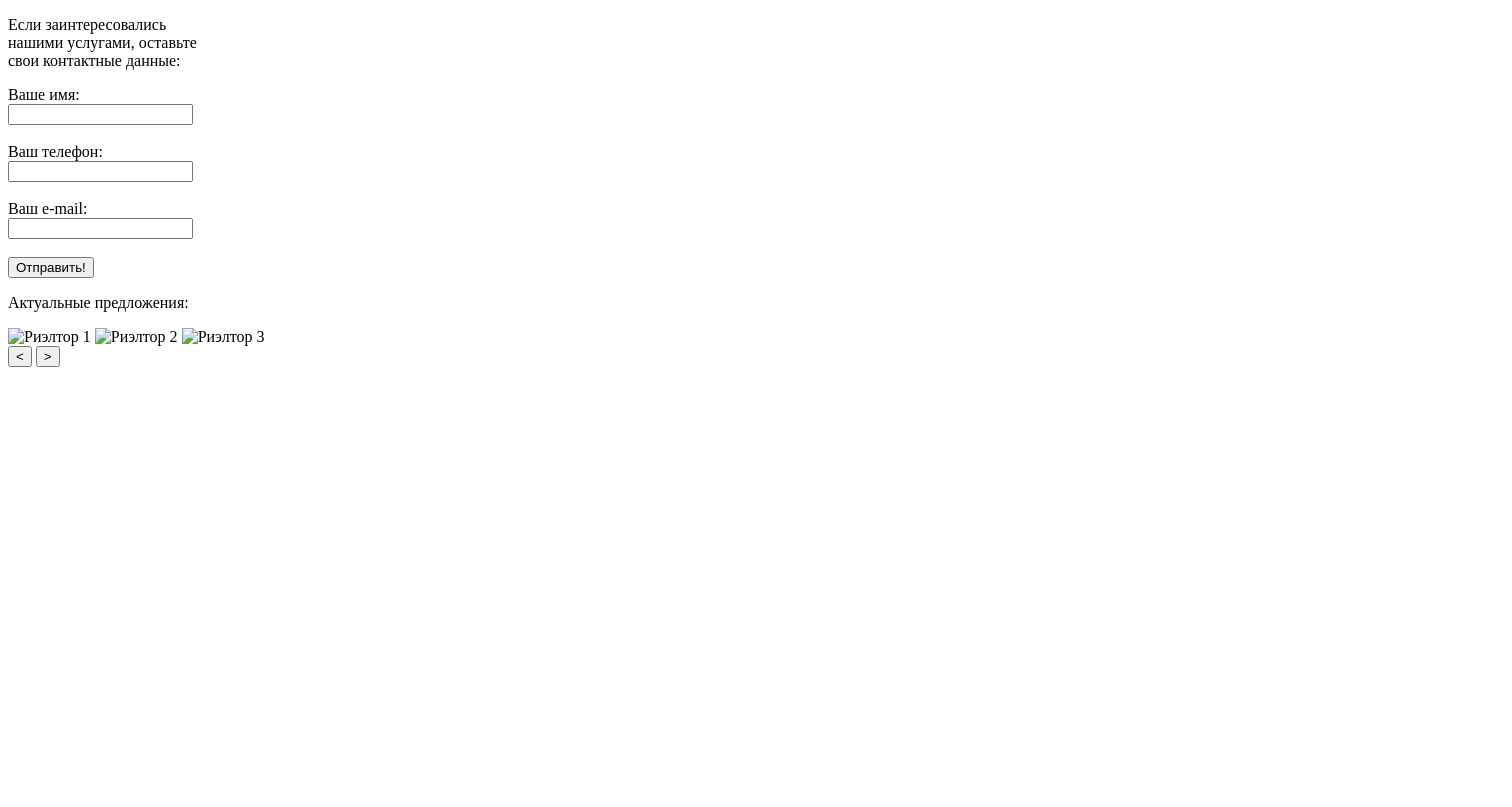
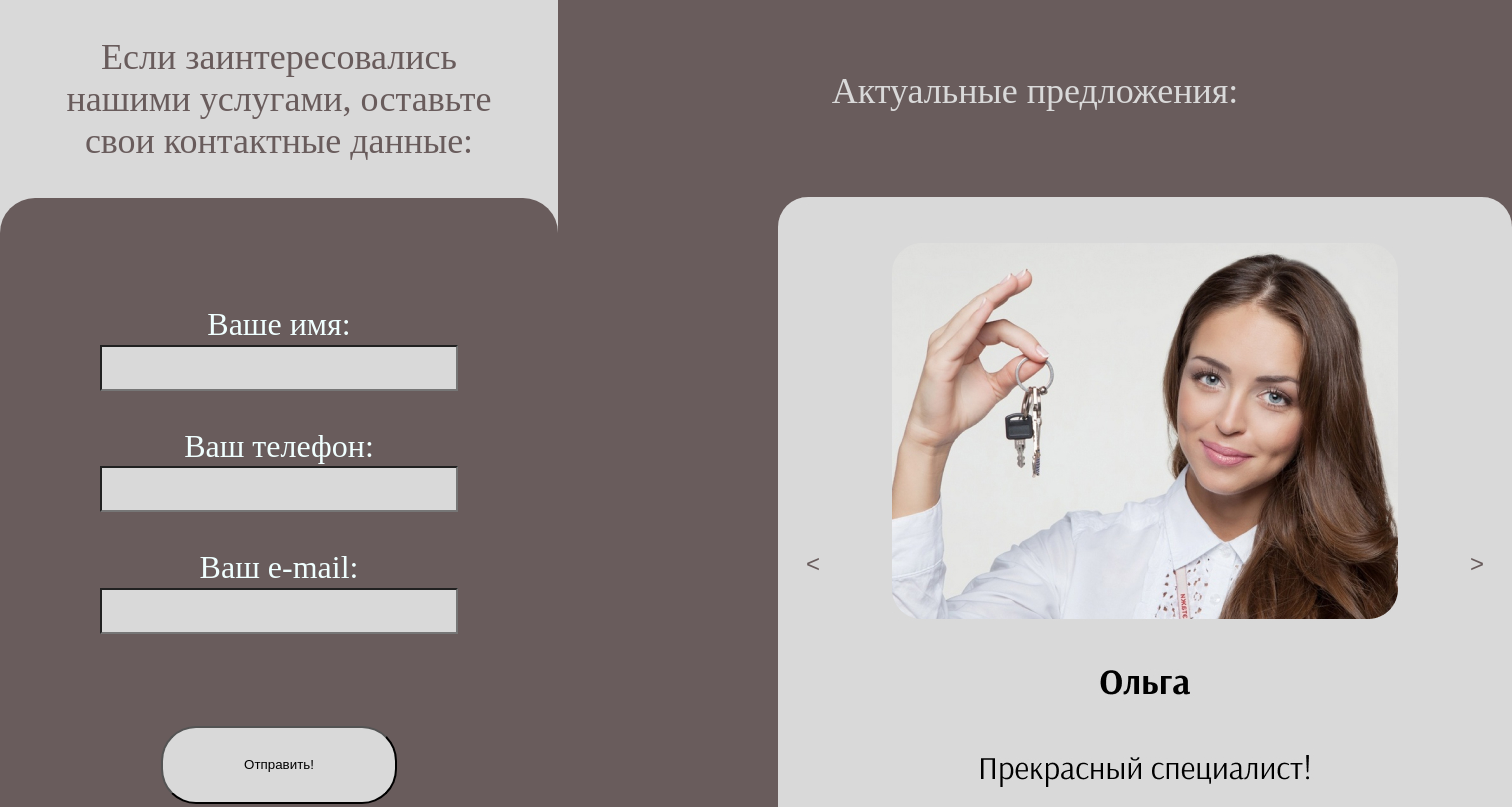
Before and after one commit to snblll/Vega, a plain HTML site: page specialists.html in a window 1280 px wide. Shown: the top 807 px of the page, 1512 px wide, since content can reach past the window. Drawn offline with Linux system fonts and the light colour scheme; the site is published under a folder, as on GitHub Pages, so addresses that start at the root find nothing.

Commit message:
bg fixed

```diff
--- a/specialists.html
+++ b/specialists.html
@@ -4,7 +4,7 @@
     <meta charset="UTF-8">
     <meta name="viewport" content="width=device-width, initial-scale=1.0">
     <title>Specialists</title>
-    <link rel="stylesheet" href="/css/style.css">
+    <link rel="stylesheet" href="css/style.css">
 </head>
 <body>
     <div class="spec-background">
@@ -32,9 +32,9 @@
                 <p class="realtor-services-2">Актуальные предложения:</p>
                 <div class="slider-container">
                     <div class="slider">
-                        <img src="/img/11.jpg" width="734" height="734" alt="Риэлтор 1">
-                        <img src="/img/22.jpg" width="734" height="734" alt="Риэлтор 2">
-                        <img src="/img/33.jpg" width="734" height="734" alt="Риэлтор 3">
+                        <img src="img/11.jpg" width="734" height="734" alt="Риэлтор 1">
+                        <img src="img/22.jpg" width="734" height="734" alt="Риэлтор 2">
+                        <img src="img/33.jpg" width="734" height="734" alt="Риэлтор 3">
                     </div>
                     <button class="prev-button" aria-label="Посмотреть предыдущий слайд">&lt;</button>
                     <button class="next-button" aria-label="Посмотреть следующий слайд">&gt;</button>
```
